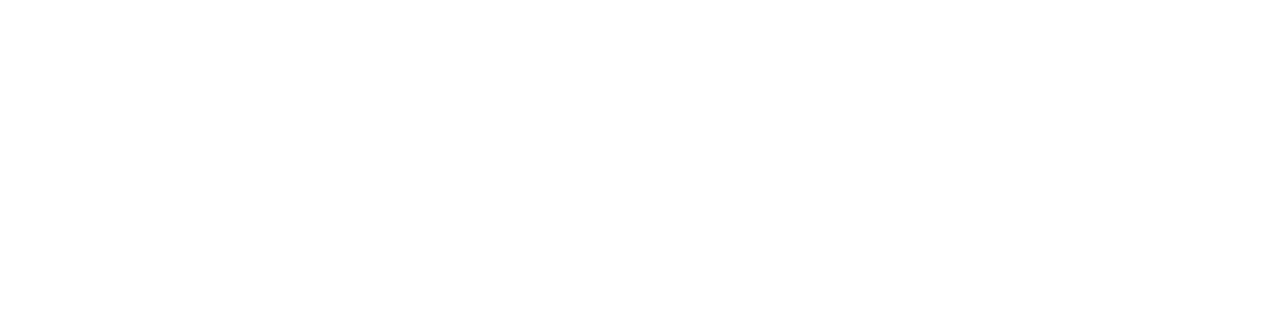
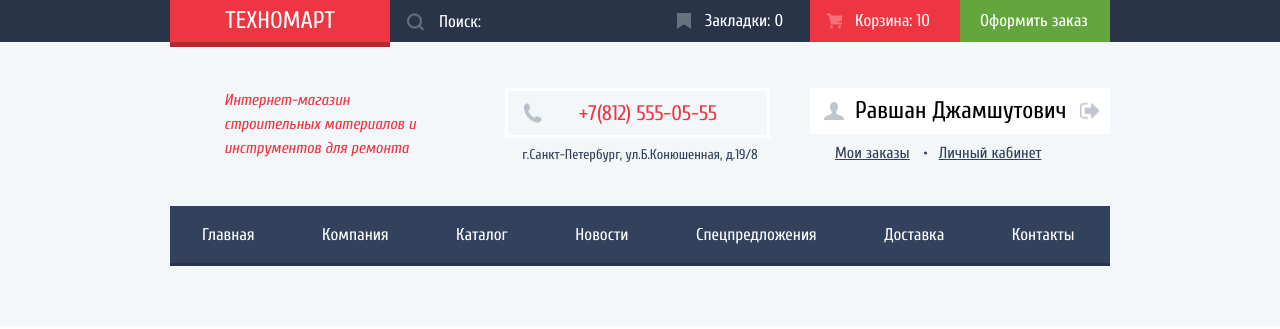
Before and after one commit to olgasharapo/Technomart, a plain HTML site: page catalog.html in a window 1280 px wide. Drawn offline with Linux system fonts and the light colour scheme.

Commit message:
start catalog [INPROGRESS]

```diff
--- a/catalog.html
+++ b/catalog.html
@@ -0,0 +1,86 @@
+<!DOCTYPE html>
+<html lang="ru">
+<head>
+  <meta charset="UTF-8">
+  <title>Техномарт</title>
+  <link href="css/normalize.css" rel="stylesheet">
+  <link href="css/style.css" rel="stylesheet">
+</head>
+<body>
+  <header class="main-header">
+    <div class="main-header-top-bar">
+      <div class="container">
+        <div class="logo">
+          <a class="logo-link">Техномарт</a>
+        </div>
+        <form class="form" action="#" method="post">
+          <label class="form-text-item">
+            <input class="form-text-input" type="search" name="search"  placeholder="Поиск:">
+            <span class="form-text-field">поиск</span>
+          </label>
+        </form>
+        <ul class="user-content">
+          <li class="user-content-item">
+            <a class="user-content-link" href="#">Закладки:
+              <span class="user-content-link-count">0</span>
+            </a>
+          </li>
+          <li class="user-content-item active">
+            <a class="user-content-link" href="#">Корзина:
+              <span class="user-content-link-count">10</span>
+            </a>
+          </li>
+        </ul>
+        <div class="order">
+          <a class="order-link" href="#">Оформить заказ</a>
+        </div>
+      </div>
+    </div>
+    <div class="main-header-content">
+      <div class="container">
+        <div class="description-shop">
+          <p class="description-shop-text">Интернет-магазин строительных материалов и инструментов для ремонта</p>
+        </div>
+        <section class="contacts-shop">
+          <p class="contacts-shop-tel">
+            <a class="contacts-shop-link" href="tel:+7(812) 555-05-55">+7(812) 555-05-55</a>
+          </p>
+          <p class="contacts-shop-addres">г.Санкт-Петербург, ул.Б.Конюшенная, д.19/8</p>
+        </section>
+        <ul class="user-block user-block-logout">
+          <li class="user-block-item">
+            <a class="user-block-link logout" href="#">Равшан Джамшутович</a>
+          </li>
+          <li class="user-submenu-item">
+            <a class="user-submenu-link" href="#">Мои заказы</a>
+            <a class="user-submenu-link" href="#">Личный кабинет</a>
+          </li>
+        </ul>
+        <nav class="main-navigation">
+          <ul class="main-navigation-list">
+            <li class="main-navigation-item">
+              <a class="main-navigation-link" href="#">Главная</a>
+            </li>
+            <li class="main-navigation-item">
+              <a class="main-navigation-link" href="#">Компания</a>
+            </li>
+            <li class="main-navigation-item">
+              <a class="main-navigation-link" href="#">Каталог</a>
+            </li>
+            <li class="main-navigation-item">
+              <a class="main-navigation-link" href="#">Новости</a>
+            </li>
+            <li class="main-navigation-item">
+              <a class="main-navigation-link" href="#">Спецпредложения</a>
+            </li>
+            <li class="main-navigation-item">
+              <a class="main-navigation-link" href="#">Доставка</a>
+            </li>
+            <li class="main-navigation-item">
+              <a class="main-navigation-link" href="#">Контакты</a>
+            </li>
+          </ul>
+        </nav>
+      </div>
+    </div>
+  </header>
--- a/css/style.css
+++ b/css/style.css
@@ -216,6 +216,10 @@ p {
   box-sizing: border-box;
 }
 
+.user-content-item.active {
+  background-color: #ee3643;
+}
+
 .user-content-item:hover {
   background-color: #212a3a;
 }
@@ -303,7 +307,7 @@ p {
 }
 
 .contacts-shop-tel {
-  margin: 0;
+  margin-bottom: 5px;
 }
 
 .contacts-shop-link {
@@ -342,10 +346,15 @@ p {
   list-style: none;
   display: flex;
   justify-content: flex-end;
+  flex-wrap: wrap;
+}
+
+.user-block-logout {
+  display: block;
 }
 
 .user-block-link {
-  display: inline-block;
+  display: block;
   padding: 14px 20px;
   color: #000000;
   font-size: 24px;
@@ -358,11 +367,12 @@ p {
   margin-right: 10px;
 }
 
-.login::before {
+.login::before,
+.logout::before,
+.logout::after {
   content: "";
   position: absolute;
   top: 50%;
-  left: 14px;
   transform: translateY(-50%);
   width: 20px;
   height: 17px;
@@ -370,11 +380,37 @@ p {
   opacity: 0.3;
 }
 
-.user-block-link:hover::before {
+.login::before {
+  left: 14px;
+}
+
+.logout {
+  position: relative;
+  width: 300px;
+  padding-left: 45px;
+  padding-right: 40px;
+  margin-bottom: 10px;
+}
+
+.logout::before{
+  left: 14px;
+  height: 18px;
+  background-position: -10px -495px;
+}
+
+.logout::after {
+  right: 10px;
+  width: 21px;
+  background-position: -10px -441px;
+}
+
+.user-block-link:hover::before,
+.logout:hover::after {
   opacity: 1;
 }
 
-.user-block-link:active::before {
+.user-block-link:active::before,
+.logout:active::after {
   opacity: 0.6;
 }
 
@@ -382,8 +418,47 @@ p {
   color: #ee3643;
 }
 
+.logout:hover {
+  color: #000000;
+}
+
 .user-block-link:active {
   color: rgba(0, 0, 0, 0.3);
+}
+
+.user-submenu {
+}
+
+.user-submenu-link {
+  position: relative;
+  display: inline-block;
+  margin-left: 25px;
+  color: #32425c;
+  text-decoration: underline;
+}
+
+.user-submenu-link::before {
+  content: "";
+  position: absolute;
+  top: 50%;
+  left: -15px;
+  transform: translateY(-50%);
+  width: 3px;
+  height: 3px;
+  background-color: #32425c;
+  border-radius: 50%;
+}
+
+.user-submenu-link:first-child::before {
+  display: none;
+}
+
+.user-submenu-link:hover {
+  color: #ee3643;
+}
+
+.user-submenu-link:active {
+  color: rgba(50, 61, 92, 0.5);
 }
 
 .main-navigation {
```
